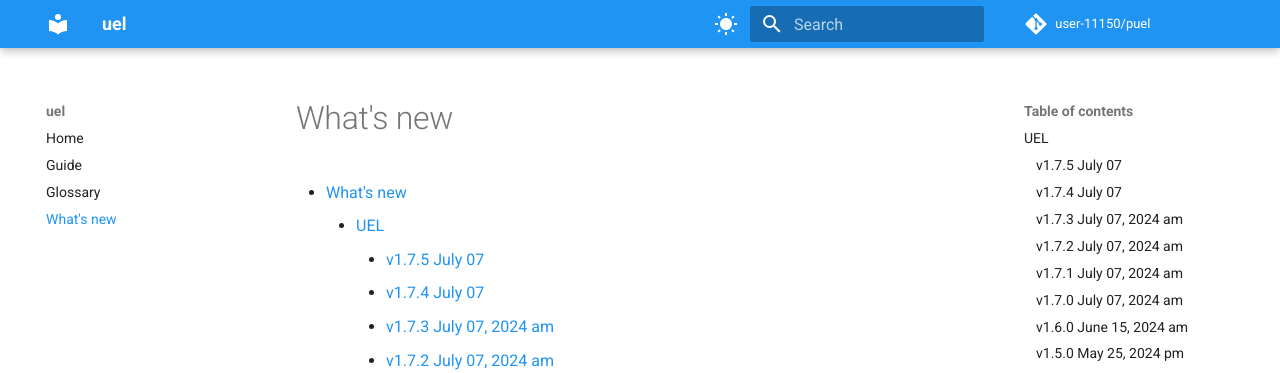
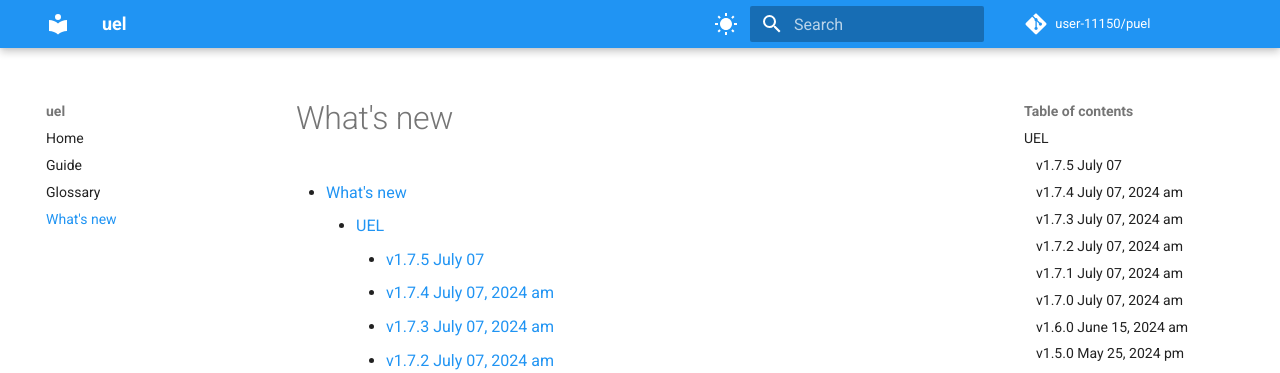
Before and after one commit to user-11150/puel, an MkDocs documentation site: the page built from docs/whatsnew.md, in a window 1280 px wide and 900 px high. Shown: the top 373 px of the window. Built offline with MkDocs 1.6.1 and Material for MkDocs 9.7.7, drawn with Linux system fonts in a browser that asks for light colours; comment, search, counter and statistics services are not loaded; some of the changed text lies outside the part shown.

Commit message:
[release] 1.7.4

```diff
--- a/docs/whatsnew.md
+++ b/docs/whatsnew.md
@@ -7,7 +7,7 @@
 
 * bugfix
 
-### v1.7.4 <small>July 07</small> {#1.7.4}
+### v1.7.4 <small>July 07, 2024 am<small> {#1.7.4}
 
 * add the year of 1.7.x whatsnew
 * auto add the time
```
